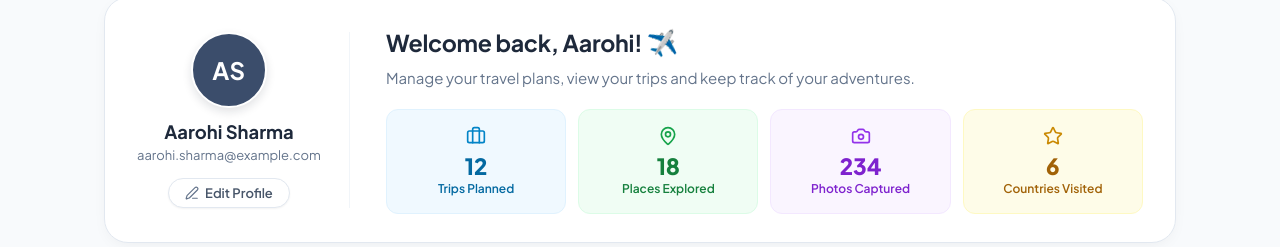
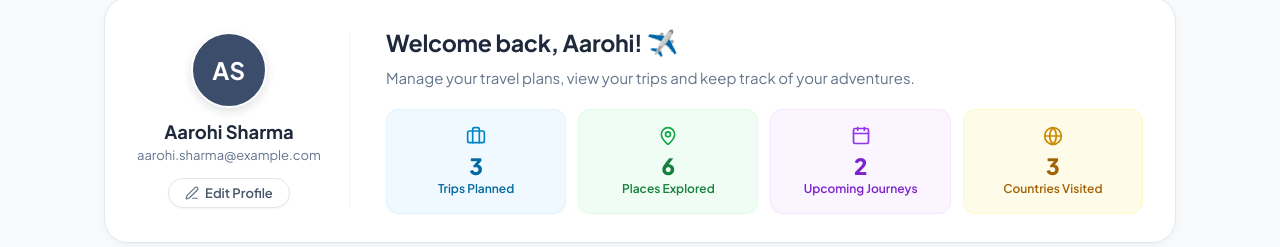
Before and after one commit to coderdiva2802/GlobeTrotter, a React (Vite) app in the folder client/: page /profile in a window 1280 px wide. Shown: the part 103-350 px from the top of the page. Built offline with nearby package versions, Linux system fonts and the light colour scheme; no server answers; sample sign-in values are in the browser's storage.

Commit message:
fix: resolve profile name discrepancy and dynamically calculate user travel stats

```diff
--- a/client/src/components/profile/ProfileHeaderCard.jsx
+++ b/client/src/components/profile/ProfileHeaderCard.jsx
@@ -1,19 +1,29 @@
 import { Edit3 } from 'lucide-react';
-import ProfileStatsCards from './ProfileStatsCards';
+import ProfileStatsCards from './ProfileStatsCards.jsx';
 import './ProfileHeaderCard.css';
 
 export default function ProfileHeaderCard({ user, onEditProfile }) {
-  const firstName = user?.firstName || user?.name?.split(' ')[0] || 'Traveler';
-  const fullName = user?.fullName || `${user?.firstName || ''} ${user?.lastName || ''}`.trim() || user?.name || 'Aarohi Sharma';
-  const email = user?.email || 'aarohi.sharma@example.com';
+  const firstName =
+    user?.firstName ||
+    user?.name?.split(' ')[0] ||
+    user?.fullName?.split(' ')[0] ||
+    'Traveler';
+
+  const fullName =
+    user?.fullName ||
+    (user?.firstName ? `${user.firstName}${user.lastName ? ' ' + user.lastName : ''}` : user?.name) ||
+    'User Profile';
+
+  const email = user?.email || '';
   const profileImageUrl = user?.profileImageUrl;
 
-  const initials = fullName
-    .split(' ')
-    .map((n) => n[0])
-    .join('')
-    .substring(0, 2)
-    .toUpperCase() || 'AS';
+  const initials =
+    fullName
+      .split(' ')
+      .map((n) => n[0])
+      .join('')
+      .substring(0, 2)
+      .toUpperCase() || 'GT';
 
   return (
     <div className="profile-header-card">
--- a/client/src/components/profile/ProfileStatsCards.jsx
+++ b/client/src/components/profile/ProfileStatsCards.jsx
@@ -1,4 +1,4 @@
-import { Briefcase, MapPin, Camera, Star } from 'lucide-react';
+import { Briefcase, MapPin, Calendar, Globe } from 'lucide-react';
 import './ProfileStatsCards.css';
 
 export default function ProfileStatsCards({ stats }) {
@@ -6,29 +6,29 @@ export default function ProfileStatsCards({ stats }) {
     {
       id: 'trips',
       label: 'Trips Planned',
-      value: stats?.tripsPlanned ?? 12,
+      value: stats?.tripsPlanned ?? 0,
       icon: Briefcase,
       cardClass: 'stat-card-blue',
     },
     {
       id: 'places',
       label: 'Places Explored',
-      value: stats?.placesExplored ?? 18,
+      value: stats?.placesExplored ?? 0,
       icon: MapPin,
       cardClass: 'stat-card-green',
     },
     {
-      id: 'photos',
-      label: 'Photos Captured',
-      value: stats?.photosCaptured ?? 234,
-      icon: Camera,
+      id: 'upcoming',
+      label: 'Upcoming Journeys',
+      value: stats?.upcomingTrips ?? 0,
+      icon: Calendar,
       cardClass: 'stat-card-purple',
     },
     {
       id: 'countries',
       label: 'Countries Visited',
-      value: stats?.countriesVisited ?? 6,
-      icon: Star,
+      value: stats?.countriesVisited ?? 0,
+      icon: Globe,
       cardClass: 'stat-card-yellow',
     },
   ];
--- a/client/src/pages/ProfilePage.jsx
+++ b/client/src/pages/ProfilePage.jsx
@@ -1,21 +1,23 @@
-import { useState, useEffect } from 'react';
+import { useState, useEffect, useMemo } from 'react';
 import { useNavigate } from 'react-router-dom';
 import { Calendar, CheckCircle2 } from 'lucide-react';
-import Navbar from '../components/layout/Navbar';
-import ProfileHeaderCard from '../components/profile/ProfileHeaderCard';
-import TripGridSection from '../components/profile/TripGridSection';
-import TipBanner from '../components/profile/TipBanner';
-import EditProfileModal from '../components/profile/EditProfileModal';
-import TripDetailsModal from '../components/modals/TripDetailsModal';
-import { apiService } from '../services/api';
+import Navbar from '../components/layout/Navbar.jsx';
+import ProfileHeaderCard from '../components/profile/ProfileHeaderCard.jsx';
+import TripGridSection from '../components/profile/TripGridSection.jsx';
+import TipBanner from '../components/profile/TipBanner.jsx';
+import EditProfileModal from '../components/profile/EditProfileModal.jsx';
+import TripDetailsModal from '../components/modals/TripDetailsModal.jsx';
+import { useAuth } from '../context/useAuth.js';
+import { apiService } from '../services/api.js';
+import { mockTrips } from '../services/mockData.js';
 import './ProfilePage.css';
 
 export default function ProfilePage() {
   const navigate = useNavigate();
+  const { user: authUser } = useAuth();
 
-  const [userProfile, setUserProfile] = useState(null);
-  const [preplannedTrips, setPreplannedTrips] = useState([]);
-  const [previousTrips, setPreviousTrips] = useState([]);
+  const [userTrips, setUserTrips] = useState([]);
+  const [profileOverriddenUser, setProfileOverriddenUser] = useState(null);
   const [isLoading, setIsLoading] = useState(true);
 
   // Modal States
@@ -23,20 +25,91 @@ export default function ProfilePage() {
   const [selectedTrip, setSelectedTrip] = useState(null);
   const [toastMessage, setToastMessage] = useState(null);
 
+  // Load user trips & server profile info
   useEffect(() => {
     async function loadProfileData() {
       setIsLoading(true);
       try {
-        const data = await apiService.getUserProfileWithStats();
-        setUserProfile(data.user);
-        setPreplannedTrips(data.preplannedTrips || []);
-        setPreviousTrips(data.previousTrips || []);
+        const [fetchedProfile, tripsData] = await Promise.all([
+          apiService.getCurrentUser(),
+          apiService.getUserTrips(),
+        ]);
+        if (fetchedProfile) {
+          setProfileOverriddenUser(fetchedProfile);
+        }
+        setUserTrips(Array.isArray(tripsData) && tripsData.length > 0 ? tripsData : mockTrips);
+      } catch (err) {
+        console.error('Error loading profile data:', err);
+        setUserTrips(mockTrips);
       } finally {
         setIsLoading(false);
       }
     }
     loadProfileData();
   }, []);
+
+  // Filter trips into preplanned (Upcoming/Ongoing) and previous (Completed)
+  const preplannedTrips = useMemo(() => {
+    return userTrips.filter(
+      (t) => (t.status || '').toUpperCase() === 'UPCOMING' || (t.status || '').toUpperCase() === 'ONGOING'
+    );
+  }, [userTrips]);
+
+  const previousTrips = useMemo(() => {
+    return userTrips.filter((t) => (t.status || '').toUpperCase() === 'COMPLETED');
+  }, [userTrips]);
+
+  // Compute realistic user statistics based on actual user trips
+  const computedStats = useMemo(() => {
+    const tripsPlanned = userTrips.length;
+
+    // Unique cities count across all trip stops
+    const uniqueCities = new Set(
+      userTrips
+        .flatMap((t) => (t.stops || []).map((s) => s.cityName || s.locationSummary))
+        .filter(Boolean)
+    );
+    const placesExplored = uniqueCities.size || (tripsPlanned > 0 ? tripsPlanned * 2 : 0);
+
+    // Upcoming trips count
+    const upcomingTrips = preplannedTrips.length;
+
+    // Unique countries count across all trip stops & location summaries
+    const uniqueCountries = new Set(
+      userTrips
+        .flatMap((t) => {
+          const fromStops = (t.stops || []).map((s) => s.countryName);
+          const fromLoc = t.locationSummary ? t.locationSummary.split(',').pop().trim() : null;
+          return [...fromStops, fromLoc];
+        })
+        .filter(Boolean)
+    );
+    const countriesVisited = uniqueCountries.size || (tripsPlanned > 0 ? 1 : 0);
+
+    return {
+      tripsPlanned,
+      placesExplored,
+      upcomingTrips,
+      countriesVisited,
+    };
+  }, [userTrips, preplannedTrips]);
+
+  // Unified Active User Object
+  const displayUser = useMemo(() => {
+    const baseUser = profileOverriddenUser || authUser;
+    if (!baseUser) return null;
+
+    const name = baseUser.firstName
+      ? `${baseUser.firstName}${baseUser.lastName ? ' ' + baseUser.lastName : ''}`
+      : baseUser.name || baseUser.fullName || 'User Profile';
+
+    return {
+      ...baseUser,
+      name,
+      fullName: name,
+      stats: computedStats,
+    };
+  }, [authUser, profileOverriddenUser, computedStats]);
 
   const showToast = (msg) => {
     setToastMessage(msg);
@@ -45,7 +118,7 @@ export default function ProfilePage() {
 
   const handleSaveProfile = async (updatedData) => {
     const savedUser = await apiService.updateUserProfile(updatedData);
-    setUserProfile((prev) => ({
+    setProfileOverriddenUser((prev) => ({
       ...prev,
       ...savedUser,
     }));
@@ -53,11 +126,7 @@ export default function ProfilePage() {
   };
 
   const handleTabChange = (tab) => {
-    if (tab === 'home') {
-      navigate('/dashboard');
-    } else if (tab === 'trips') {
-      navigate('/dashboard');
-    } else if (tab === 'community') {
+    if (tab === 'home' || tab === 'trips' || tab === 'community' || tab === 'calendar') {
       navigate('/dashboard');
     } else if (tab === 'search' || tab === 'activities') {
       navigate('/search');
@@ -77,7 +146,7 @@ export default function ProfilePage() {
       <Navbar
         activeTab="profile"
         onTabChange={handleTabChange}
-        user={userProfile}
+        user={displayUser}
         onSearchOpen={() => navigate('/search')}
       />
 
@@ -91,7 +160,7 @@ export default function ProfilePage() {
           <div className="profile-content-wrapper animate-fade-in">
             {/* 1. Profile Summary & Stats Card */}
             <ProfileHeaderCard
-              user={userProfile}
+              user={displayUser}
               onEditProfile={() => setIsEditModalOpen(true)}
             />
 
@@ -125,7 +194,7 @@ export default function ProfilePage() {
       <EditProfileModal
         isOpen={isEditModalOpen}
         onClose={() => setIsEditModalOpen(false)}
-        user={userProfile}
+        user={displayUser}
         onSave={handleSaveProfile}
       />
 
```
